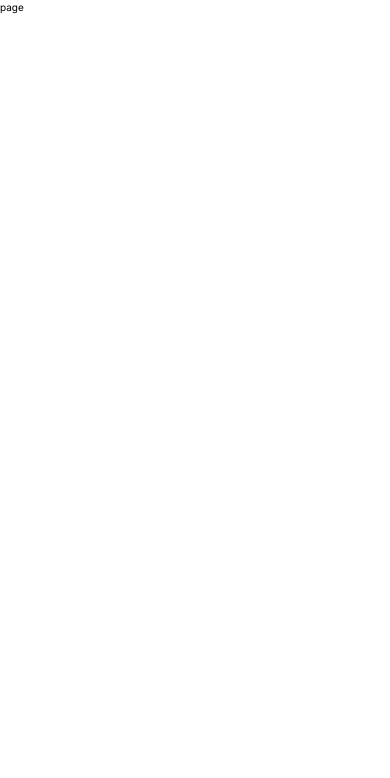
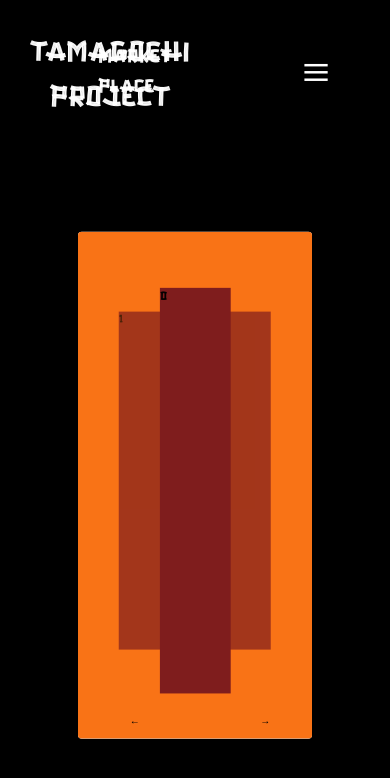
Before and after one commit to wishfulsoup/Tamatama, a Next.js app: page /pets in a window 390 px wide. Shown: the top 778 px of the page. Built offline with nearby package versions, Linux system fonts and the light colour scheme.

Commit message:
Fix Responsive

```diff
--- a/app/components/GachaFooter.tsx
+++ b/app/components/GachaFooter.tsx
@@ -2,11 +2,29 @@ import { FC } from "react";
 
 const GachaFooter: FC = () => {
   return (
-    <footer className="min-h-[8rem] h-[12vh] text-[4rem] flex items-center justify-center gap-[5vw] bg-gray-600">
-      <button className="btn btn-line">Gacha</button>
-      <button className="btn btn-line">shop</button>
-      <button className="btn btn-line">(PET)</button>
-      <button className="btn btn-line">(ETC...)</button>
+    <footer className="min-h-[8rem] h-[12vh] width text-[2rem] text-theme upper root-fontstyle">
+      <div className="width flex items-center justify-center mx-auto text-center ">
+        <div className="w-[15%]">
+          <a href="/marketplace/gacha" className="btn btn-line">
+            Gacha
+          </a>
+        </div>
+        <div className="w-[15%]">
+          <a href="/marketplace/shop" className="btn btn-line">
+            shop
+          </a>
+        </div>
+        <div className="w-[15%]">
+          <a href="#" className="btn btn-line">
+            (PET)
+          </a>
+        </div>
+        <div className="w-[15%]">
+          <a href="#" className="btn btn-line">
+            (ETC...)
+          </a>
+        </div>
+      </div>
     </footer>
   );
 };
--- a/app/components/Header.tsx
+++ b/app/components/Header.tsx
@@ -2,8 +2,32 @@ import { FC } from "react";
 
 const Header: FC = () => {
   return (
-    <header className="relative">
-      <div className="absolute whitespace-pre-wrap">TAMGOCHI PROJECT</div>
+    <header className=" bg-transparent text-theme h-[15vh] flex root-font width upper root-fontstyle">
+      <div className="w-[20%] ">
+        <div className="text-[3rem] w-[100%]relative ">
+          <div className="flex flex-col items-center top-[3rem] left-[3rem] absolute ">
+            <a className="flex flex-col items-center" href="/">
+              <span>tamagochi</span>
+              <span>PROJECT</span>
+            </a>
+          </div>
+        </div>
+      </div>
+
+      <div className="w-[80%] relative">
+        <div className="flex items-center text-[2rem] gap-[13rem] right-[6rem] absolute top-[3.6rem] ">
+          <a href="/pets" className="btn btn-line">
+            PETS
+          </a>
+          <a href="/dressroom" className="btn btn-line">
+            DRESS ROOM
+          </a>
+          <a href="/marketplace/gacha" className="btn btn-line">
+            MARKET PLACE
+          </a>
+          <button className="text-[5rem] mb-[0.6rem]">&#8801;</button>
+        </div>
+      </div>
     </header>
   );
 };
--- /dev/null
+++ b/app/components/PetsCarousel.tsx
@@ -0,0 +1,73 @@
+import React, { FC, useState } from "react";
+import "../globals.css";
+
+const PetsCarousel: FC = () => {
+  const [activeIndex, setActiveIndex] = useState<number>(0);
+  const totalCards: number = 3;
+
+  const handlePrevButton = (): void => {
+    setActiveIndex((idx) => (idx - 1 + totalCards) % totalCards);
+  };
+
+  const handleNextButton = (): void => {
+    setActiveIndex((idx) => (idx + 1) % totalCards);
+  };
+
+  return (
+    <div className="w-[60%] h-[60vh] bg-white absolute top-1/2 left-1/2 -translate-x-1/2 -translate-y-1/2 overflow-hidden rounded-md">
+      <div className="relative bg-orange-500 h-[60vh] -translate-y-1/2 top-1/2 pt-[3rem] overflow-hidden width">
+        <button
+          className="card__btn"
+          style={{ left: "20%" }}
+          onClick={handlePrevButton}
+          disabled={activeIndex === totalCards - 1}
+        >
+          &larr;
+        </button>
+        <div
+          className={`absolute card  ${
+            activeIndex === 2
+              ? "card__center"
+              : activeIndex === 1
+              ? "card__prev"
+              : "card__next"
+          } w-[25%]`}
+        >
+          <div className="h-[40vh] bg-red-900 w-[100%]">2</div>
+        </div>
+        <div
+          className={`absolute card ${
+            activeIndex === 1
+              ? "card__center"
+              : activeIndex === 0
+              ? "card__prev"
+              : "card__next"
+          } w-[25%]`}
+        >
+          <div className="h-[40vh] bg-red-900 w-[100%]">1</div>
+        </div>
+        <div
+          className={`absolute card ${
+            activeIndex === 0
+              ? "card__center"
+              : activeIndex === totalCards - 1
+              ? "card__prev"
+              : "card__next"
+          } w-[25%]`}
+        >
+          <div className="h-[40vh] bg-red-900 w-[100%]">0</div>
+        </div>
+        <button
+          className="card__btn"
+          style={{ right: "20%" }}
+          onClick={handleNextButton}
+          disabled={activeIndex === 1}
+        >
+          &rarr;
+        </button>
+      </div>
+    </div>
+  );
+};
+
+export default PetsCarousel;
--- a/app/dressroom/page.tsx
+++ b/app/dressroom/page.tsx
@@ -1,7 +1,12 @@
 import React, { FC } from "react";
+import Header from "../components/Header";
 
 const Dressroom: FC = () => {
-  return <div>page</div>;
+  return (
+    <section className="bg-theme h-[100vh]">
+      <Header />
+    </section>
+  );
 };
 
 export default Dressroom;
--- a/app/globals.css
+++ b/app/globals.css
@@ -10,20 +10,25 @@
   font-family: "katana";
   src: url("../public/fonts/KATANA.ttf") format("truetype");
 }
+
 .root-fontstyle {
   font-family: "katana";
 }
 
-.position-realtive {
-  position: relative;
+.width {
+  width: 100%;
 }
 
-.position-absolute {
-  position: absolute;
+.text-theme {
+  color: #fff;
 }
 
 .bg-theme {
   background-color: #000;
+}
+
+.upper {
+  text-transform: uppercase;
 }
 
 .btn:link,
@@ -31,6 +36,7 @@
   transition: all 0.2s;
   cursor: pointer;
   display: inline-block;
+  border-bottom: solid 0.5rem transparent;
 }
 
 .btn:after {
@@ -52,3 +58,40 @@
 .btn:active {
   transform: translateY(1.5px);
 }
+
+.card {
+  transition: transform 1s, left 1s, opacity 1s, z-index 0s;
+  opacity: 1;
+  box-shadow: 0 rem 4rem, rgba(0, 0, 0, 1);
+}
+
+.card__prev {
+  z-index: 5;
+  left: 30%;
+  transform: translateY(5rem) translateX(-50%);
+  opacity: 0.7;
+}
+
+.card__next {
+  z-index: 5;
+  left: 70%;
+  transform: translateY(5rem) translateX(-50%);
+  opacity: 0.7;
+}
+
+.card__center {
+  z-index: 10;
+  left: 50%;
+  transform: translateY(6rem) translateX(-50%) scale(1.2);
+}
+
+.card__btn {
+  position: fixed;
+  left: 50%;
+  transform: translateX(50%);
+  bottom: 1rem;
+}
+
+.col-1-of-3 {
+  width: calc((100%-2 * 4rem) / 3);
+}
--- a/app/layout.tsx
+++ b/app/layout.tsx
@@ -15,7 +15,7 @@ export default function RootLayout({
   children: React.ReactNode;
 }>) {
   return (
-    <html lang="en" className="root-font">
+    <html lang="en" className="root-font p-0 m-0">
       <body className={inter.className}>{children}</body>
     </html>
   );
--- a/app/marketplace/gacha/page.tsx
+++ b/app/marketplace/gacha/page.tsx
@@ -1,34 +1,38 @@
 import React, { FC } from "react";
 import GachaFooter from "../../components/GachaFooter";
+import Header from "@/app/components/Header";
 
 const Gacha: FC = () => {
   return (
-    <div className="bg-black">
-      <div className="bg-white h-[12vh] text-[1.6rem] flex items-center justify-center">
-        Header
-      </div>
-      <div className="h-[76vh] text-[1.6rem] text-white bg-header w-[100%] flex items-center justify-center">
-        <div className="overflow-x-auto">
+    <div className="bg-black root-fontstyle">
+      <Header />
+      <div className="h-[73vh] text-[1.6rem] text-white bg-header w-[100%] flex items-center justify-center">
+        <div className="overflow-x-auto w-[60%]">
           <div
-            className="h-[64vh] w-[72vw] bg-white text-black rounded-2xl grid grid-cols-3 gap-4 justify-center items-center"
+            className="p-[4rem] h-[50vh] w-[100%] bg-white text-black rounded-2xl grid grid-cols-3 gap-[2rem] "
             id="gachas"
           >
-            <div className="mx-auto rounded-2xl flex items-center justify-center w-[32rem] h-[24rem] bg-gray-400">
+            <div className="rounded-2xl flex items-center justify-center col-1-of-3 h-[20vh] bg-gray-400">
               Tama
             </div>
-            <div className="mx-auto rounded-2xl flex items-center justify-center w-[32rem] h-[24rem] bg-gray-400">
+
+            <div className=" rounded-2xl flex items-center justify-center col-1-of-3 h-[20vh] bg-gray-400">
               Tama
             </div>
-            <div className="mx-auto rounded-2xl flex items-center justify-center w-[32rem] h-[24rem] bg-gray-400">
+
+            <div className=" rounded-2xl flex items-center justify-center col-1-of-3 h-[20vh] bg-gray-400">
               Tama
             </div>
-            <div className="mx-auto rounded-2xl flex items-center justify-center w-[32rem] h-[24rem] bg-gray-400">
+
+            <div className="rounded-2xl flex items-center justify-center col-1-of-3 h-[20vh] bg-gray-400">
               Tama
             </div>
-            <div className="mx-auto rounded-2xl flex items-center justify-center w-[32rem] h-[24rem] bg-gray-400">
+
+            <div className=" rounded-2xl flex items-center justify-center col-1-of-3 h-[20vh] bg-gray-400">
               Tama
             </div>
-            <div className="mx-auto rounded-2xl flex items-center justify-center w-[32rem] h-[24rem] bg-gray-400">
+
+            <div className=" rounded-2xl flex items-center justify-center col-1-of-3 h-[20vh] bg-gray-400">
               Tama
             </div>
           </div>
--- a/app/marketplace/page.tsx
+++ b/app/marketplace/page.tsx
@@ -1,7 +1,15 @@
 import React, { FC } from "react";
+import Header from "../components/Header";
+import GachaFooter from "../components/GachaFooter";
 
 const Marketplace: FC = () => {
-  return <div>page</div>;
+  return (
+    <section className="bg-theme">
+      <Header />
+      <div className="h-[76.7vh] text-[1.6rem] text-white bg-header w-[100%] flex items-center justify-center"></div>
+      <GachaFooter />
+    </section>
+  );
 };
 
 export default Marketplace;
--- a/app/marketplace/shop/page.tsx
+++ b/app/marketplace/shop/page.tsx
@@ -1,13 +1,12 @@
 import GachaFooter from "@/app/components/GachaFooter";
+import Header from "@/app/components/Header";
 import React, { FC } from "react";
 
 const Shop: FC = () => {
   return (
-    <div className="bg-black">
-      <div className="bg-white h-[12vh] text-[1.6rem] flex items-center justify-center">
-        Header
-      </div>
-      <div className="h-[76vh] text-[1.6rem] text-white bg-header w-[100%] flex items-center justify-center">
+    <div className="bg-black root-fontstyle">
+      <Header />
+      <div className="h-[73vh] text-[1.6rem] text-white bg-header w-[100%] flex items-center justify-center">
         <div className="h-[64vh] mr-[5rem] w-[30rem] bg-white text-black flex justify-center">
           <div className="bg-gray-500 rounded-2xl h-[5rem] w-[24rem] flex justify-between items-center px-[2rem]">
             <div className="text-[2.0rem] font-semibold">DropBox</div>
--- a/app/page.tsx
+++ b/app/page.tsx
@@ -4,7 +4,7 @@ const Home: FC = () => {
   return (
     <section className="h-[100vh] text-white bg-theme w-[100%] flex items-center justify-center gap-[5rem] flex-col root-fontstyle">
       <div>
-        <h1 className="text-[7rem]">TAMAGOCHI PROJECT</h1>
+        <h1 className="text-[7rem] ">TAMAGOCHI PROJECT</h1>
       </div>
       <div className="text-[5rem] flex gap-[3rem]">
         <a href="/pets" className="btn btn-line">
--- a/app/pets/page.tsx
+++ b/app/pets/page.tsx
@@ -1,7 +1,18 @@
-import React, { FC } from "react";
+"use client";
+
+import React, { FC, useState } from "react";
+import Header from "../components/Header";
+import PetsCarousel from "../components/PetsCarousel";
 
 const pets: FC = () => {
-  return <div>page</div>;
+  return (
+    <section className="root-fontstyle bg-theme m-0 p-0">
+      <Header />
+      <div className="w-[100%] h-[85vh] relative">
+        <PetsCarousel />
+      </div>
+    </section>
+  );
 };
 
 export default pets;
```
